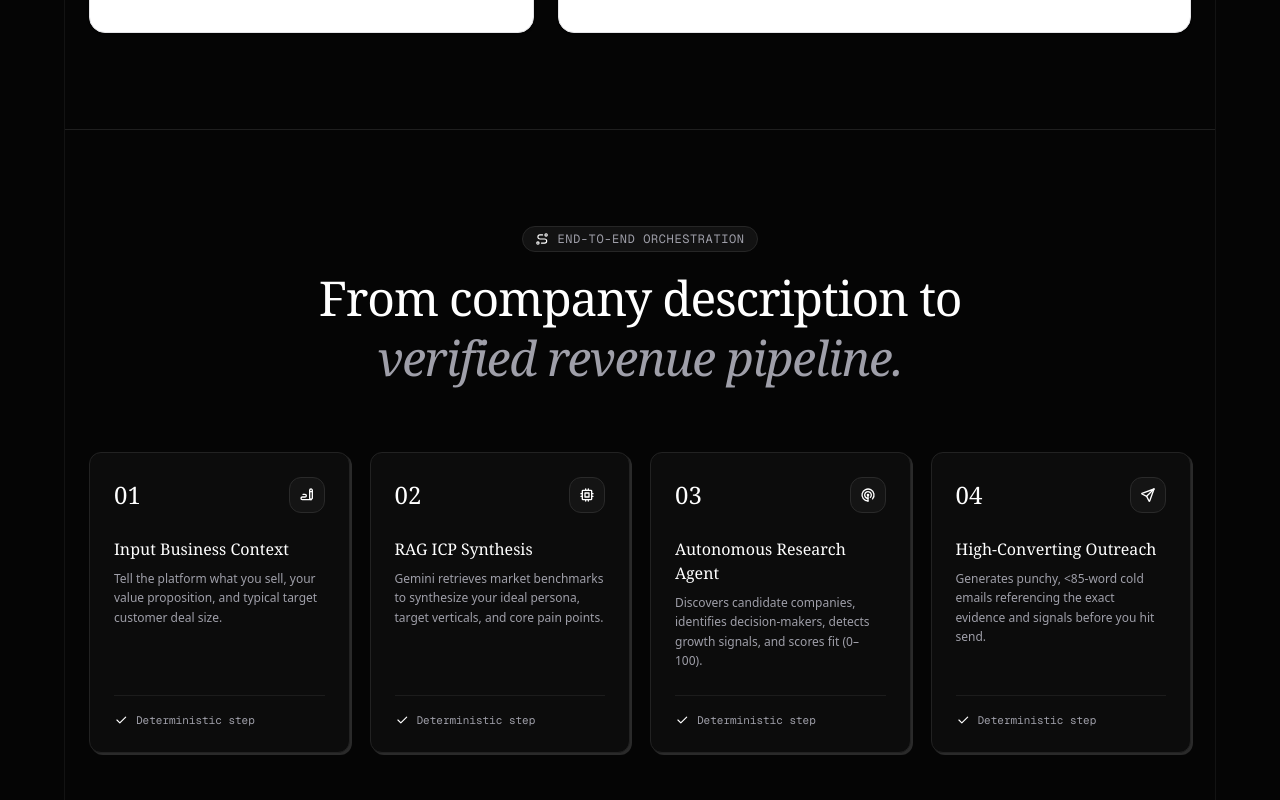
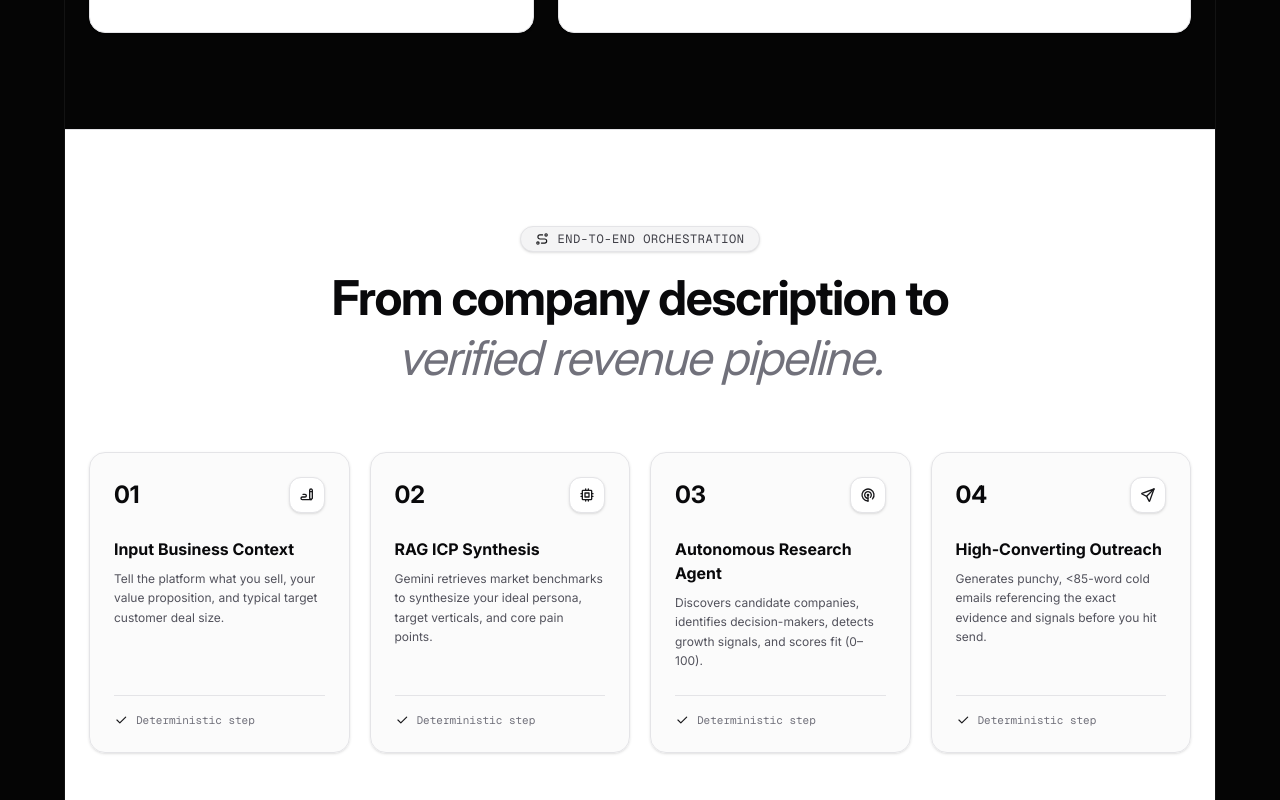
Before and after one commit to fit-edoc/prostichemet, a Next.js app in the folder frontend/: page / in a window 1280 px wide. Shown: the part 5300-6100 px from the top of the page. Built offline with nearby package versions, Linux system fonts and the light colour scheme; no server answers; a web font is replaced by a local one.

Commit message:
feat(landing): update WorkflowSection 4-stage orchestration cards and badges

```diff
--- a/frontend/src/components/landing/WorkflowSection.tsx
+++ b/frontend/src/components/landing/WorkflowSection.tsx
@@ -39,16 +39,16 @@ export function WorkflowSection() {
   ];
 
   return (
-    <section id="workflow" className="w-full py-24 bg-[#050505] border-y border-[#1F1F1F]">
+    <section id="workflow" className="w-full py-24 bg-white border-y border-zinc-200">
       <div className="max-w-7xl mx-auto px-6">
         <div className="text-center max-w-2xl mx-auto mb-16">
-          <div className="inline-flex items-center gap-2 px-3 py-1 rounded-full bg-[#121212] border border-[#262626] text-xs font-mono uppercase tracking-wider text-zinc-400 mb-4">
-            <IconRoute className="w-3.5 h-3.5 text-white" />
+          <div className="inline-flex items-center gap-2 px-3.5 py-1 rounded-full bg-zinc-100 border border-zinc-200 text-xs font-mono uppercase tracking-wider text-zinc-700 mb-4 shadow-sm">
+            <IconRoute className="w-3.5 h-3.5 text-zinc-900" />
             <span>End-to-End Orchestration</span>
           </div>
-          <h2 className="font-serif text-3xl sm:text-5xl text-white tracking-tight leading-tight">
+          <h2 className="font-inter font-bold text-3xl sm:text-5xl text-zinc-950 tracking-tight leading-tight">
             From company description to{" "}
-            <span className="font-editorial italic text-zinc-400">verified revenue pipeline.</span>
+            <span className="italic font-normal text-zinc-500">verified revenue pipeline.</span>
           </h2>
         </div>
 
@@ -56,27 +56,27 @@ export function WorkflowSection() {
           {steps.map((step, idx) => (
             <div
               key={idx}
-              className="p-6 rounded-xl bg-[#0C0C0C] border border-[#222222] hover:border-zinc-500 transition-all flex flex-col justify-between group shadow-[2px_2px_0px_rgba(255,255,255,0.15)] hover:-translate-y-1"
+              className="p-6 rounded-2xl bg-zinc-50/70 border border-zinc-200 hover:border-zinc-400 hover:bg-white transition-all flex flex-col justify-between group shadow-sm hover:shadow-md hover:-translate-y-1"
             >
               <div>
                 <div className="flex items-center justify-between mb-6">
-                  <span className="text-2xl font-serif text-white">
+                  <span className="text-2xl font-inter font-bold text-zinc-950">
                     {step.num}
                   </span>
-                  <div className="w-9 h-9 rounded-xl bg-[#141414] border border-[#2A2A2A] text-white flex items-center justify-center group-hover:scale-110 transition-transform">
+                  <div className="w-9 h-9 rounded-xl bg-white border border-zinc-200 text-zinc-900 flex items-center justify-center group-hover:scale-110 transition-transform shadow-sm">
                     <step.icon className="w-4 h-4" />
                   </div>
                 </div>
-                <h3 className="font-serif text-base text-white mb-2">
+                <h3 className="font-inter font-bold text-base text-zinc-950 mb-2">
                   {step.title}
                 </h3>
-                <p className="text-xs text-zinc-400 leading-relaxed">
+                <p className="font-inter text-xs text-zinc-600 leading-relaxed">
                   {step.desc}
                 </p>
               </div>
 
-              <div className="pt-4 mt-6 border-t border-[#1C1C1C] flex items-center gap-2 text-[11px] font-mono text-zinc-400">
-                <IconCheck className="w-3.5 h-3.5 text-white" />
+              <div className="pt-4 mt-6 border-t border-zinc-200 flex items-center gap-2 text-[11px] font-mono text-zinc-500">
+                <IconCheck className="w-3.5 h-3.5 text-zinc-900" />
                 <span>Deterministic step</span>
               </div>
             </div>
```
